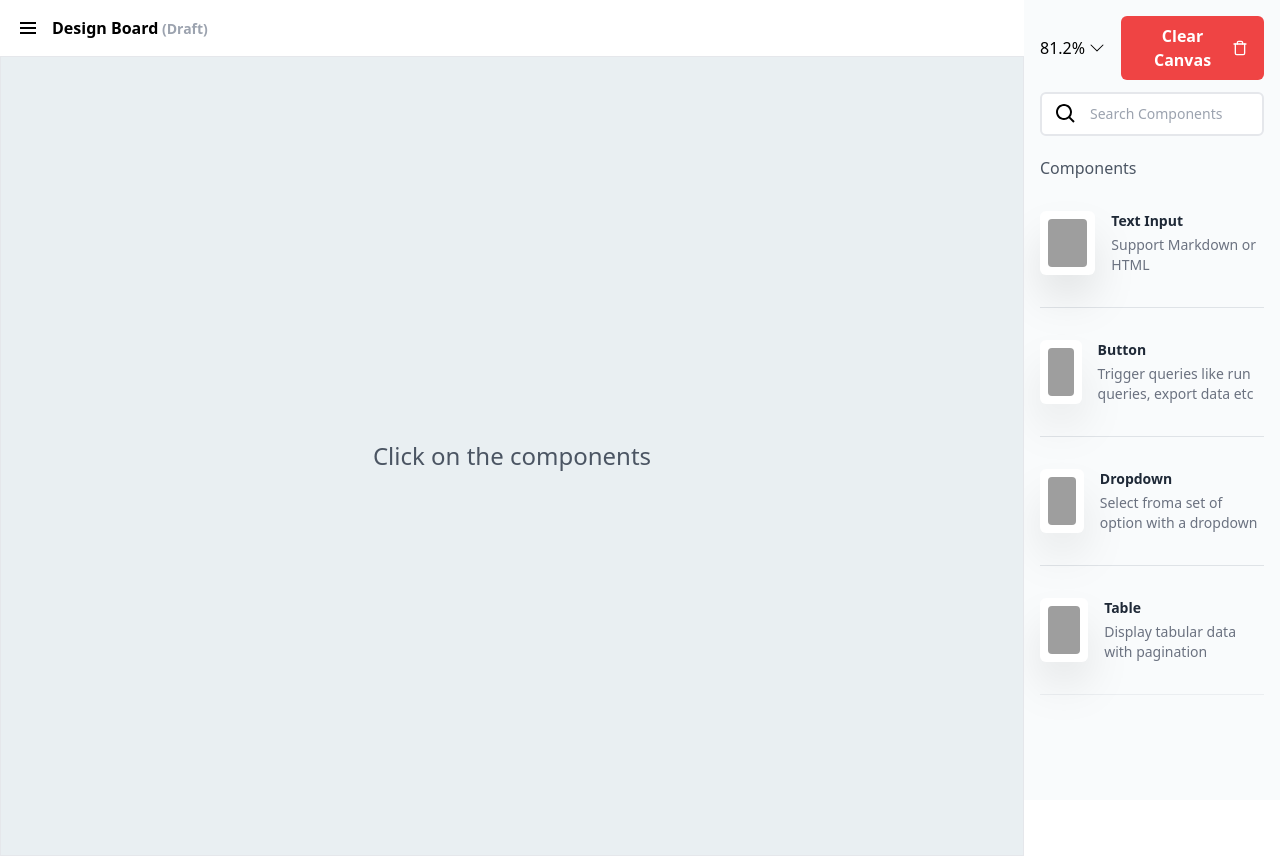
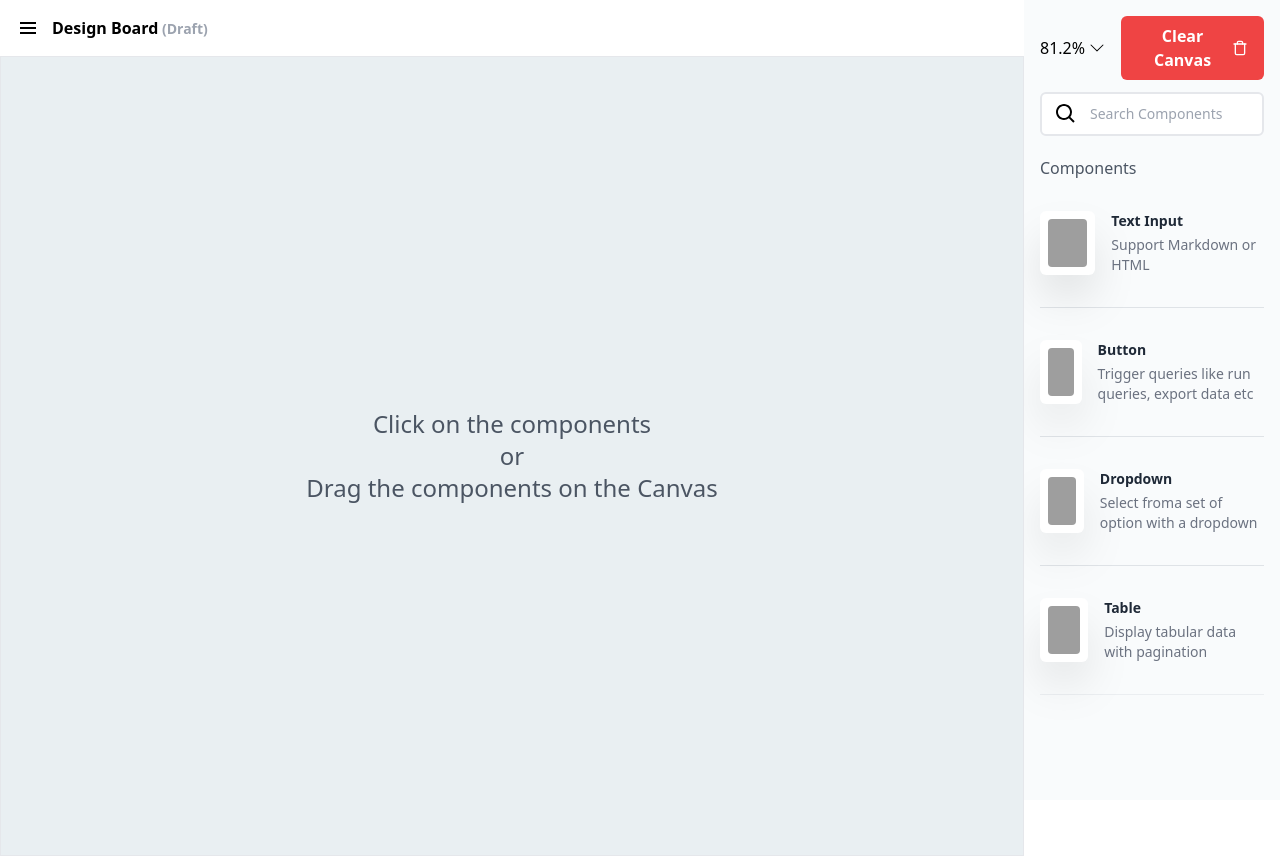
Before and after one commit to debojitsaha/dropper, a React (Vite) app: page / in a window 1280 px wide. Built offline with nearby package versions, Linux system fonts and the light colour scheme; grey boxes are pictures that could not be loaded.

Commit message:
Fixed: Drop Snap Grid

```diff
--- a/src/components/editor/ButtonMenu.jsx
+++ b/src/components/editor/ButtonMenu.jsx
@@ -5,6 +5,7 @@ import { addItemToCanvas, clearCanvas } from "../../store/features/CanvasSlice";
 import { BiSearch } from "react-icons/bi";
 import { FiTrash } from "react-icons/fi";
 import { BsChevronDown } from "react-icons/bs";
+import snapToGrid from "../../utilities/snapToGrid";
 
 const ButtonMenu = () => {
   const dispatch = useDispatch();
@@ -21,6 +22,7 @@ const ButtonMenu = () => {
     };
 
     if (top && left) {
+      [left, top] = snapToGrid(left, top);
       payload.top = top;
       payload.left = left;
     }
--- a/src/components/editor/Container.jsx
+++ b/src/components/editor/Container.jsx
@@ -46,8 +46,10 @@ const Container = () => {
     >
       <DragLayer />
       {Object.keys(itemsOnCanvas).length <= 0 ? (
-        <div className="w-full h-full flex justify-center items-center text-gray-600 font-medium">
+        <div className="w-full h-full flex flex-col justify-center items-center text-gray-600 font-medium">
           <h4 className="text-2xl">Click on the components</h4>
+          <h4 className="text-2xl">or</h4>
+          <h4 className="text-2xl">Drag the components on the Canvas</h4>
         </div>
       ) : (
         <div>
```
